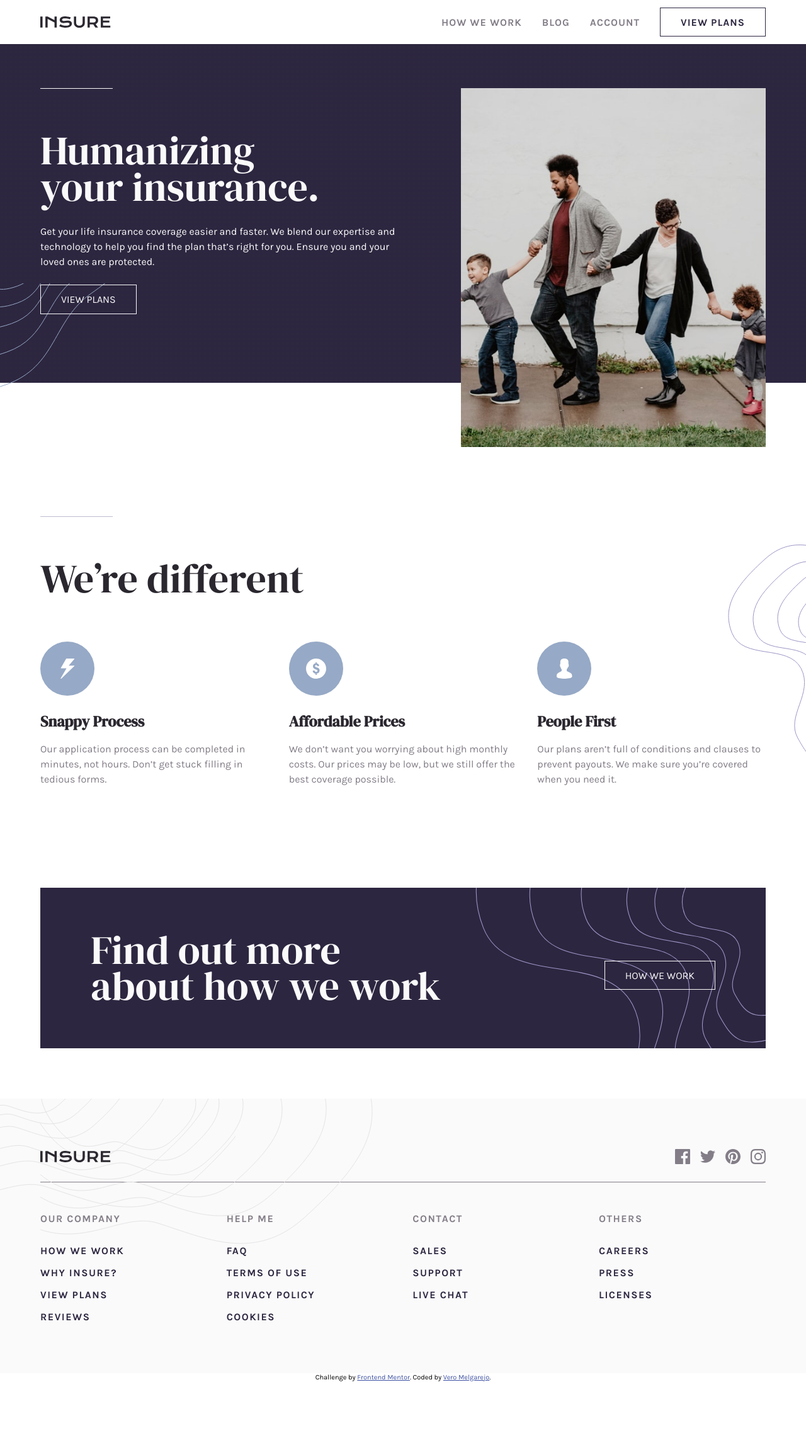
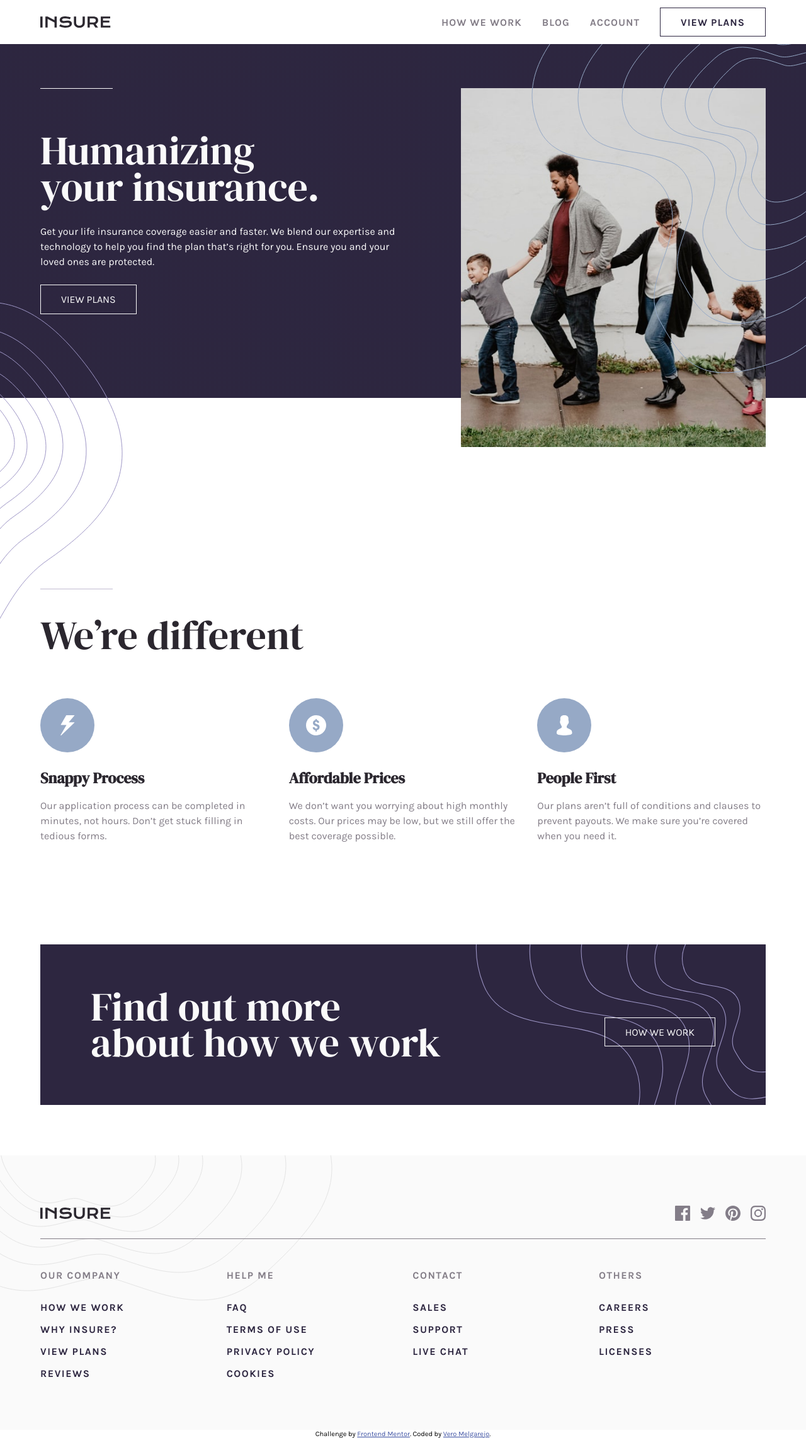
Before and after one commit to VeroDev14/insure-landing-page, a plain HTML site: page index.html in a window 1280 px wide. Shown: the whole page at 63% size. Before the commit the page ends 2194 px from the top, so only its background shows below. Drawn offline with Linux system fonts and the light colour scheme.

Commit message:
Adding patterns to Desktop Version

```diff
--- a/css/style.css
+++ b/css/style.css
@@ -338,31 +338,21 @@ body {
     z-index: 1;
   }
 
-  /* .hero::after {
-    content: "";
-    background-image: url("../images/bg-pattern-intro-right-desktop.svg");
-    background-repeat: no-repeat;
-    background-position: top right;
-    position: absolute;
-    top: 0;
-    right: 0;
-    height: 100%;
-    width: 100%;
-    z-index: -1;
+  .hero::before {
+    background-image: url("../images/bg-pattern-intro-left-desktop.svg");
+    top: 480px;
+    left: 0;
+    height: 504px;
+    width: 195px;
   }
 
-  .hero::before {
-    content: "";
-    background-image: url("../images/bg-pattern-intro-left-desktop.svg");
-    background-repeat: no-repeat;
-    background-position: bottom left;
-    position: absolute;
-    top: 0;
-    left: 0;
-    height: 100%;
-    width: 100%;
-    z-index: -1;
-  } */
+  .hero::after {
+    background-image: url("../images/bg-pattern-intro-right-desktop.svg");
+    top: 0px;
+    right: 0;
+    height: 593px;
+    width: 436px;
+  }
 
   .nav__links {
     display: block;
@@ -410,7 +400,7 @@ body {
     display: flex;
     justify-content: space-between;
     align-items: flex-start;
-    --padding-container: 140px 0 50px 0;
+    --padding-container: 140px 0 80px 0;
   }
 
   .hero__main::before {
@@ -449,13 +439,13 @@ body {
 
   .different {
     text-align: left;
-    margin-top: 0;
+    margin-top: 60px;
   }
 
   .title--different::before {
     margin: 0;
     width: 10%;
-    top: -20px;
+    top: 5px;
   }
 
   .different__items {
@@ -473,21 +463,7 @@ body {
   }
 
   .find {
-    position: relative;
     --padding-container: 70px 80px;
-  }
-
-  .find__container::before {
-    content: "";
-    position: absolute;
-    width: 40%;
-    height: 100%;
-    background-image: url("../images/bg-pattern-how-we-work-desktop.svg");
-    background-size: cover;
-    background-position: left;
-    top: 0;
-    right: 0;
-    z-index: -1;
   }
 
   .find__container {
@@ -497,6 +473,18 @@ body {
     justify-content: space-between;
     position: relative;
     z-index: 1;
+  }
+
+  .find__container::before {
+    content: "";
+    width: 40%;
+    height: 100%;
+    background-image: url("../images/bg-pattern-how-we-work-desktop.svg");
+    background-size: cover;
+    background-position: left;
+    top: 0;
+    right: 0;
+    z-index: -1;
   }
 
   .title--find {
@@ -526,15 +514,21 @@ body {
     position: relative;
   }
 
-  .footer__brand::before {
-    content: "";
+  .footer::before {
     background-image: url("../images/bg-pattern-footer-desktop.svg");
-    background-repeat: no-repeat;
-    background-position: top left;
-    position: absolute;
-    top: 0;
-    left: 0;
-    height: 100%;
-    width: 100%;
   }
+
+  .footer__media:hover {
+    filter: brightness(0) saturate(100%) invert(9%) sepia(5%) saturate(2810%) hue-rotate(227deg) brightness(98%) contrast(82%);
+  }
+
+
+  .footer__link:hover{
+    text-decoration: underline;
+  }
+
+  .footer__link--first:hover{
+    text-decoration: unset;
+  }
+
 }
```
